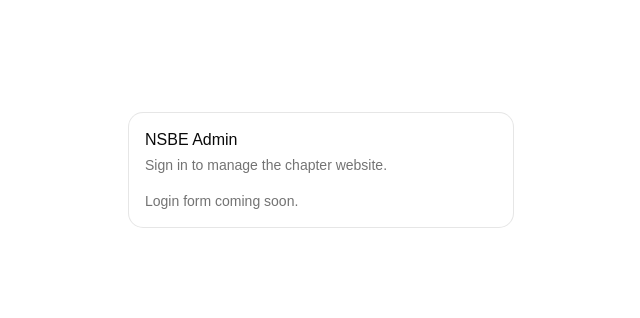
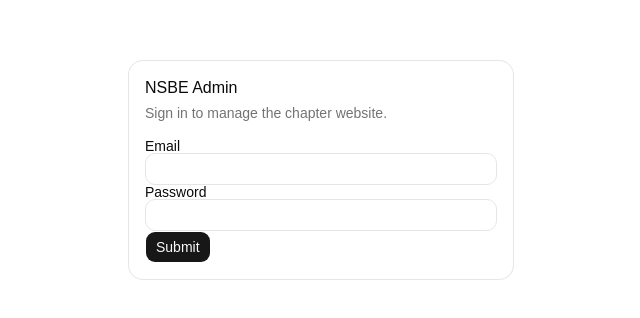
Before and after one commit to Elmerh14/NSBE-Website, a React (Vite) app in the folder apps/admin/: page /login in a window 1280 px wide. Shown: the part 230-548 px from the top of the page, without its empty margins (319-959 px from the left). Built offline with nearby package versions, Linux system fonts and the light colour scheme; no server answers.

Commit message:
basic layout of login form is complete. Still need to wire it to call the login api.

```diff
--- /dev/null
+++ b/apps/admin/src/features/auth/LoginForm.tsx
@@ -0,0 +1,38 @@
+import { zodResolver } from '@hookform/resolvers/zod';
+import { LoginRequestSchema } from '@nsbe/shared';
+import { Button } from '@nsbe/ui/components/button';
+import { Input } from '@nsbe/ui/components/input';
+import { Label } from '@nsbe/ui/components/label';
+import { useForm } from 'react-hook-form';
+
+export function LoginForm() {
+  const {
+    register,
+    handleSubmit,
+    formState: { errors },
+  } = useForm({ resolver: zodResolver(LoginRequestSchema) });
+
+  return (
+    <form
+      onSubmit={(e) =>
+        void handleSubmit((data) => {
+          console.log(data);
+        })(e)
+      }
+      noValidate
+    >
+      <Label htmlFor="email">Email</Label>
+      <Input id="email" type="email" autoComplete="username" {...register('email')} />
+      {errors.email?.message && <p>{errors.email.message}</p>}
+      <Label htmlFor="password">Password</Label>
+      <Input
+        id="password"
+        type="password"
+        autoComplete="current-password"
+        {...register('password')}
+      />
+      {errors.password?.message && <p>{errors.password.message}</p>}
+      <Button type="submit">Submit</Button>
+    </form>
+  );
+}
--- a/apps/admin/src/features/auth/LoginPage.tsx
+++ b/apps/admin/src/features/auth/LoginPage.tsx
@@ -5,6 +5,8 @@
   CardHeader,
   CardTitle,
 } from '@nsbe/ui/components/card';
+
+import { LoginForm } from './LoginForm';
 
 export function LoginPage() {
   return (
@@ -15,8 +17,7 @@
           <CardDescription>Sign in to manage the chapter website.</CardDescription>
         </CardHeader>
         <CardContent>
-          {/* Elmer: render your <LoginForm /> here (hand-written). */}
-          <p className="text-muted-foreground text-sm">Login form coming soon.</p>
+          <LoginForm />
         </CardContent>
       </Card>
     </main>
```
